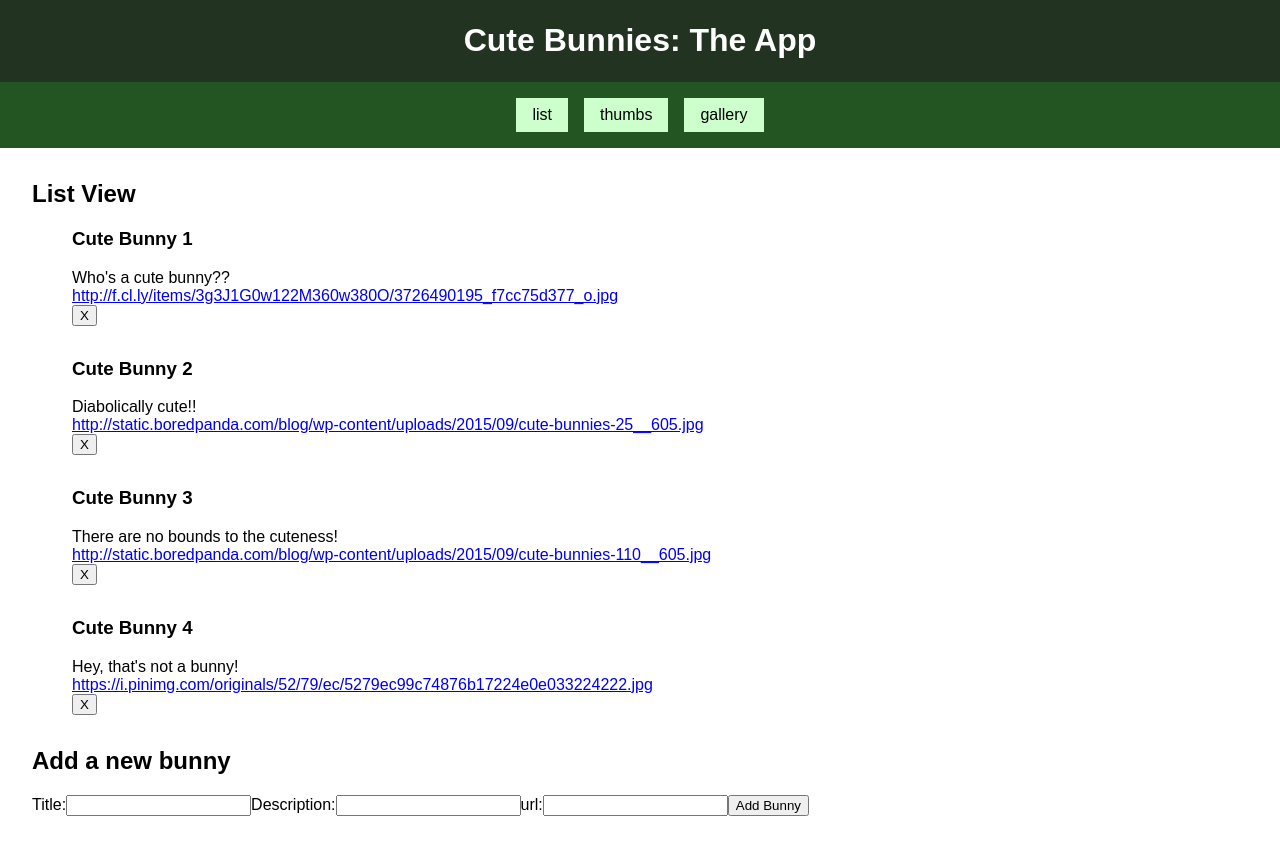
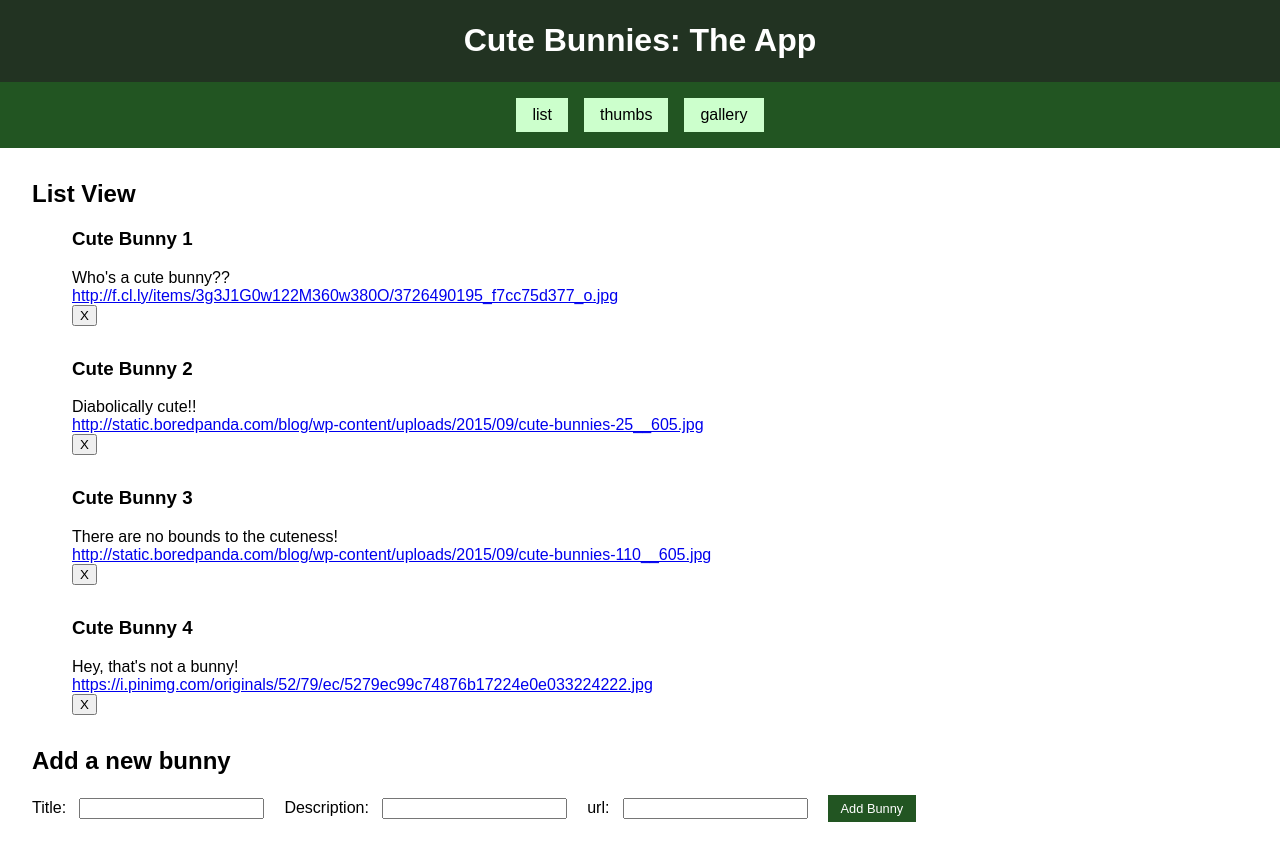
Before and after one commit to cfpdx-401JS-summer-2017/image-gallery, a React (Create React App) app: page / in a window 1280 px wide. Built offline with nearby package versions, Linux system fonts and the light colour scheme.

Commit message:
small CSS modifications to add bunny form

```diff
--- a/src/App.css
+++ b/src/App.css
@@ -48,3 +48,14 @@ section ul {
 .galleryView img {
   max-width: 600px;
 }
+
+form input {
+  margin: 0 1.5em 0 1em;
+}
+form button {
+  border: none;
+  background: #252;
+  color: #fff;
+  font-size: .8em;
+  padding: .5em 1em;
+}
```
